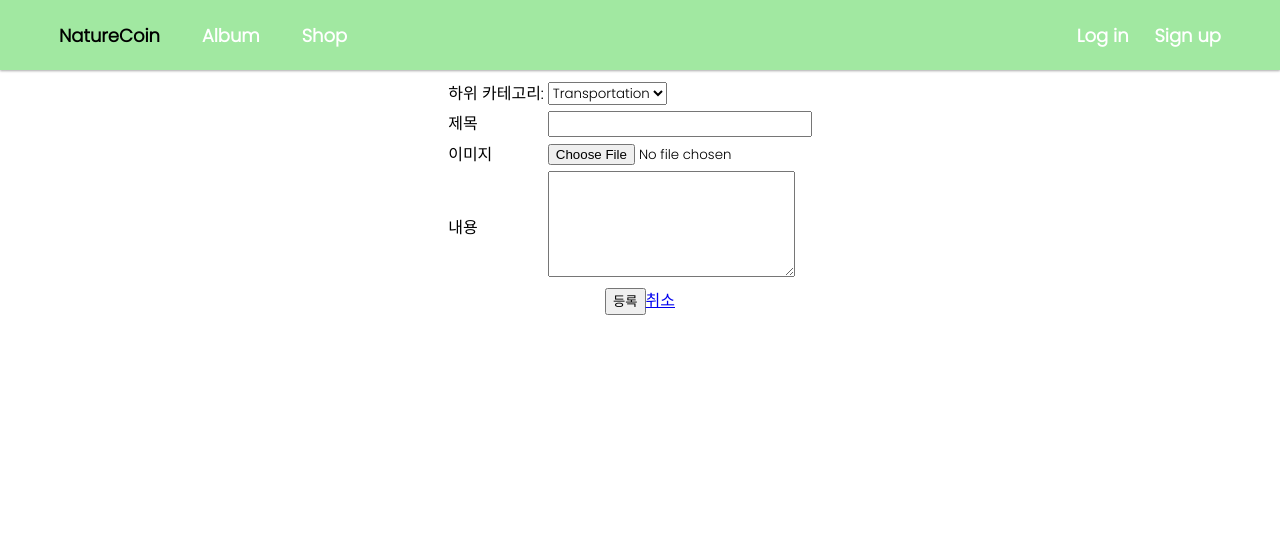
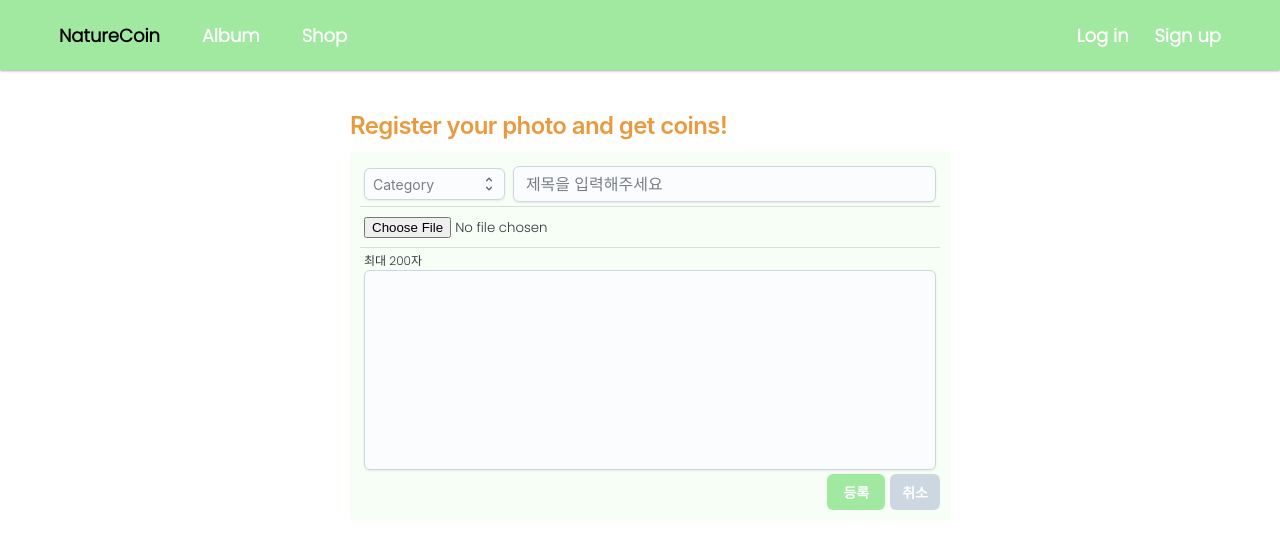
Before and after one commit to minzzweb/nature-coin-frontend, a React (Create React App) app: page /image/create in a window 1280 px wide. Shown: the top 548 px of the page. Built offline with nearby package versions, Linux system fonts and the light colour scheme.

Commit message:
이미지 게시판 등록 폼 css완료

```diff
--- a/src/components/Image_board/ImageRegisterForm.js
+++ b/src/components/Image_board/ImageRegisterForm.js
@@ -1,7 +1,15 @@
 import React, { useState, useCallback } from "react";
 import { Link } from "react-router-dom";
+import Box from "@mui/material/Box";
+import Typography from "@mui/joy/Typography";
+import Table from "@mui/joy/Table";
+import Input from "@mui/joy/Input";
+import Select from "@mui/joy/Select";
+import Option from "@mui/joy/Option";
+import Textarea from "@mui/joy/Textarea";
+import Button from "@mui/joy/Button";
 
-const ImageRegisterForm = () => {
+const ImageRegisterForm = ({ onRegister }) => {
   const [itemName, setItemName] = useState("");
   const [price, setPrice] = useState(0);
   const [content, setContent] = useState("");
@@ -22,59 +30,122 @@ const ImageRegisterForm = () => {
     setFile(e.target.files[0]);
   }, []);
 
+  //submit 처리
+  const handleSubmit = useCallback(
+    (e) => {
+      e.preventDefault();
+
+      onRegister(itemName, price, content, file);
+    },
+    [onRegister, itemName, price, content, file]
+  );
+
   return (
-    <div align="center">
-      <h2>사진을 등록하고 코인을 얻으세요!</h2>
-      <form>
-        <table>
+    <Box
+      sx={{
+        width: "600px",
+        margin: "0 auto",
+        marginTop: "100px",
+        padding: "10px",
+        boxSizing: "border-box",
+      }}
+    >
+      <Typography
+        level="h3"
+        sx={{
+          color: "#EA9A3E",
+        }}
+      >
+        Register your photo and get coins!
+      </Typography>
+      <Box
+        sx={{
+          marginTop: "10px",
+          padding: "10px",
+          backgroundColor: "#F6FEF6",
+          width: "100%",
+        }}
+      >
+        <form onSubmit={handleSubmit}>
+          <Table size="sm">
             <tbody>
               <tr>
-              <td>하위 카테고리:</td>
-              <td>
-                <select name="category" id="categoryId">
-                  <option value="1">Transportation</option>
-                  <option value="2">Cafe</option>
-                  <option value="3">Bag</option>
-                  <option value="4">Food</option>
-                </select>
+                {/* 이것두 핸들처리 */}
+                <td style={{ width: "25%" }}>
+                  <Select
+                    name="category"
+                    id="categoryId"
+                    placeholder="Category"
+                    size="sm"
+                  >
+                    <Option value="1">Transportation</Option>
+                    <Option value="2">Cafe</Option>
+                    <Option value="3">Bag</Option>
+                    <Option value="4">Food</Option>
+                  </Select>
+                </td>
+                <td style={{ width: "75%" }}>
+                  <Input
+                    variant="outlined"
+                    type="text"
+                    value={itemName}
+                    onChange={handleChangeItemName}
+                    placeholder="제목을 입력해주세요"
+                    required
+                  />
                 </td>
               </tr>
               <tr>
-              <td>제목</td>
-              <td>
-                <input
-                  type="text"
-                  value={itemName}
-                  onChange={handleChangeItemName}
-                />
+                <td colSpan="2">
+                  <input type="file" onChange={handleChangeFile} />
                 </td>
               </tr>
-
               <tr>
-              <td>이미지</td>
-              <td>
-                <input type="file" onChange={handleChangeFile} />
-              </td>
-              <td></td>
-            </tr>
-            <tr>
-              <td>내용</td>
-              <td>
-                <textarea
+                <td colSpan="2" rows={5}>
+                  <span>최대 200자</span>
+                  <Textarea
                     rows="5"
                     value={content}
                     onChange={handleChangeDescription}
-                ></textarea>
+                    required
+                    sx={{
+                      height: "200px",
+                    }}
+                  ></Textarea>
                 </td>
               </tr>
             </tbody>
-        </table>
-        <div>
-          <button type="submit">등록</button>
-          <Link to="/">취소</Link>
-        </div>
+          </Table>
+          <Box
+            sx={{
+              display: "flex",
+              justifyContent: "flex-end",
+            }}
+          >
+            <Button
+              type="submit"
+              sx={{
+                backgroundColor: "#A1E8A1",
+                marginRight: "5px",
+              }}
+            >
+              등록
+            </Button>
+            <Button
+              component={Link}
+              to="/"
+              size="sm"
+              sx={{
+                backgroundColor: "#CDD7E1",
+                height: "36px",
+              }}
+            >
+              취소
+            </Button>
+          </Box>
         </form>
-    </div>
+      </Box>
+    </Box>
   );
 };
 export default ImageRegisterForm;
```
Lines whose indentation alone changed are shown as unchanged.
